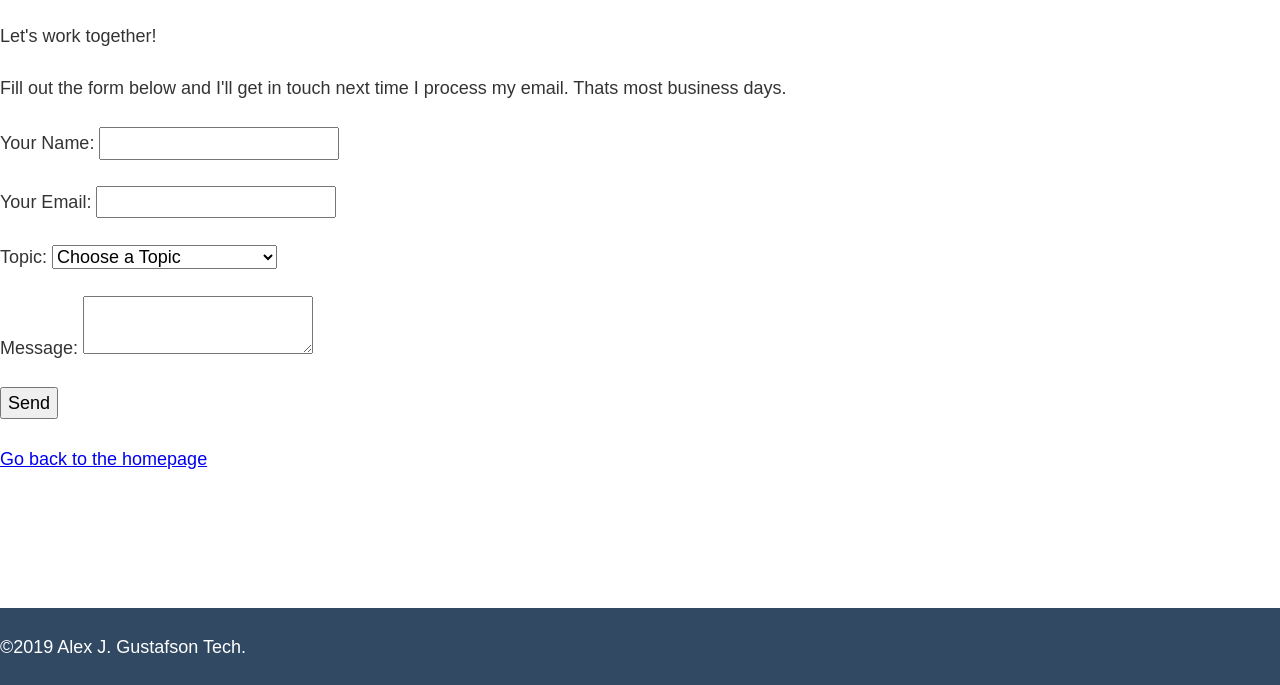
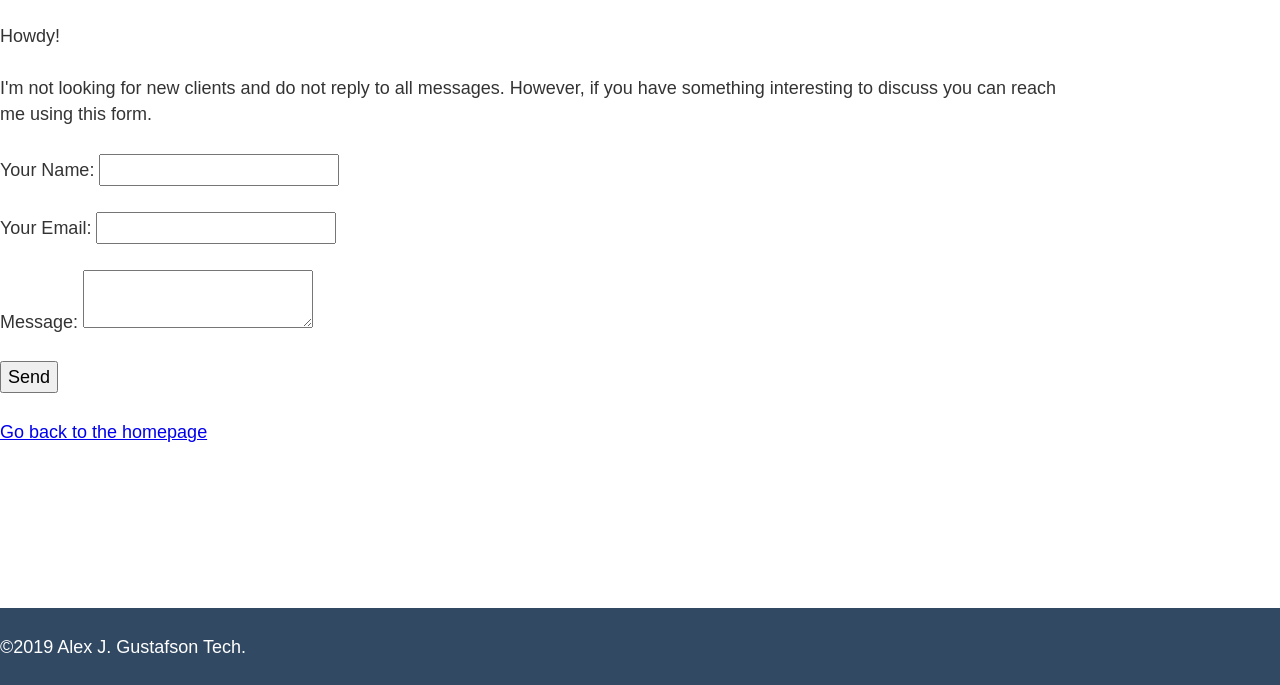
Before and after one commit to alexjgustafson/alexjgustafsontech, a Gatsby site: page /contact in a window 1280 px wide. Shown: the part 213-898 px from the top of the page. Built offline with nearby package versions, Linux system fonts and the light colour scheme; Gatsby itself is replaced by a stand-in of ours.

Commit message:
remove topic from contact form, adjust copy

```diff
--- a/src/pages/contact.js
+++ b/src/pages/contact.js
@@ -7,8 +7,8 @@ const Contact = () => (
   <Layout useH1={false}>
     <div className="container" style={{minHeight: 'calc( 100vh - 8rem )', maxWidth:'60rem'}}>
       <h1 style={{marginTop:'2em'}}>Contact Alex</h1>
-      <p>Let's work together!</p>
-      <p>Fill out the form below and I'll get in touch next time I process my email. Thats most business days.</p>
+      <p>Howdy!</p>
+      <p>I'm not looking for new clients and do not reply to all messages. However, if you have something interesting to discuss you can reach me using this form.</p>
       <form name="contact" method="POST" data-netlify="true" netlify-honeypot="bot-field">
         <input type="hidden" name="form-name" value="contact" />
         <p>
@@ -16,15 +16,6 @@ const Contact = () => (
         </p>
         <p>
           <label>Your Email: <input type="email" name="email" /></label>
-        </p>
-        <p>
-          <label>Topic:  <select name="topic">
-              <option selected> Choose a Topic</option>
-              <option>Send Me A Portfolio</option>
-              <option>Send Me a Project Quote</option>
-              <option>Just Getting In Touch</option>
-            </select>
-          </label>
         </p>
         <p>
           <label>Message: <textarea name="message"></textarea></label>
```
